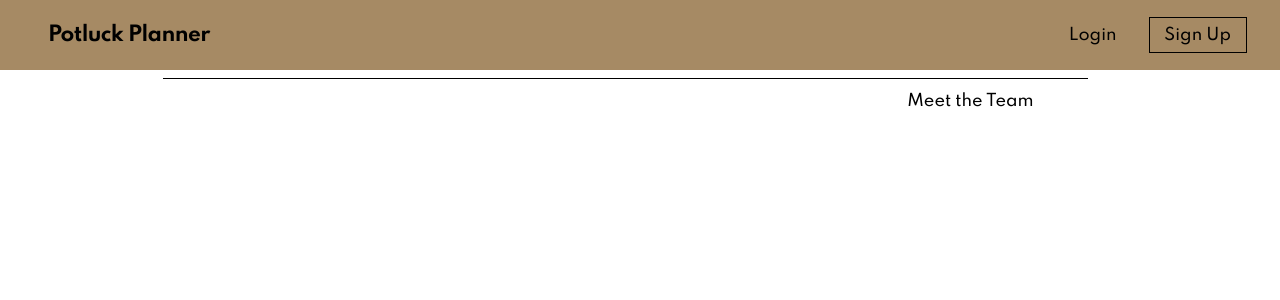
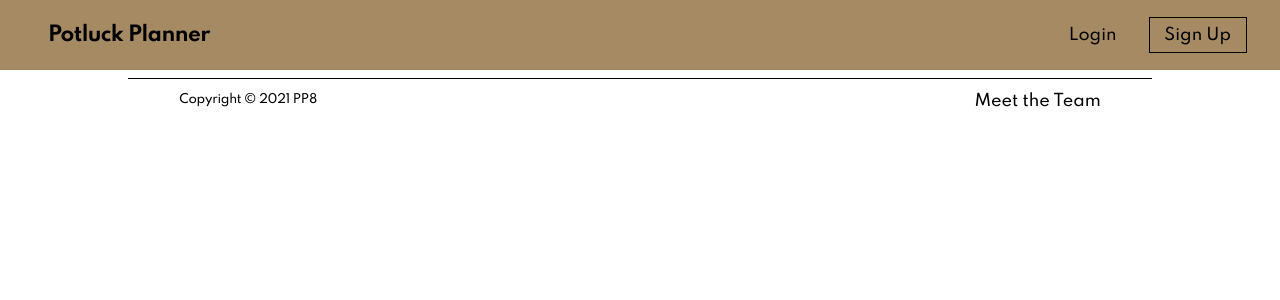
Before and after one commit to rdperry031/front-end, a React (Create React App) app in the folder potluck-planner/: page / in a window 1280 px wide. Shown: the top 300 px of the page. Built offline with nearby package versions, Linux system fonts and the light colour scheme.

Commit message:
finished team and footer!

```diff
--- a/potluck-planner/src/components/Footer.js
+++ b/potluck-planner/src/components/Footer.js
@@ -7,7 +7,7 @@ import styled from 'styled-components';
 
 const Line = styled.hr`
 
-    margin-left: 15%;
+    // margin-left: 15%;
     display: block;
     height: 1px;
     border: 0;
@@ -17,13 +17,14 @@ const Line = styled.hr`
 
 
 const StyledFooter = styled.div`
-    width: 100%;
+    width: 80%;
+    margin: 0 auto;
 
     background-color:  var(--white);
     padding-top: 0;
     padding-bottom: 0;
     text-align: right;
-    padding-right: 15%;
+    // padding-right: 15%;
 
     height: calc(var(--nav-height)*2);
         a{
@@ -35,6 +36,15 @@ const StyledFooter = styled.div`
 
         }
 
+    .footerLinks{
+        display:flex;
+        justify-content: space-between;
+        p{
+            padding-top: .5%;
+            display:inline;
+           padding-left: 5%;
+        }
+    }
 `
 
 
@@ -44,9 +54,9 @@ const StyledFooter = styled.div`
 export default function Footer() {
     return (
         <StyledFooter>
+            <Line />
         <div className='footerLinks'>
-            <Line />
-
+            <p>Copyright &copy; 2021 PP8</p>
             <Link to='/team'>Meet the Team</Link>
         </div>
         </StyledFooter>
```
